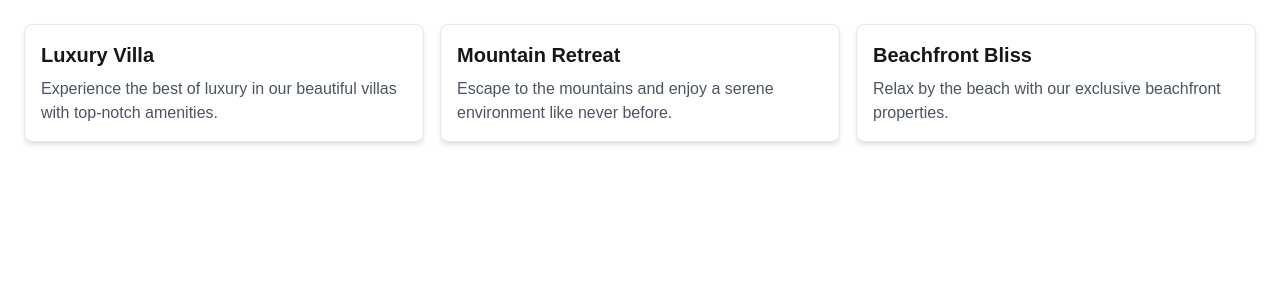
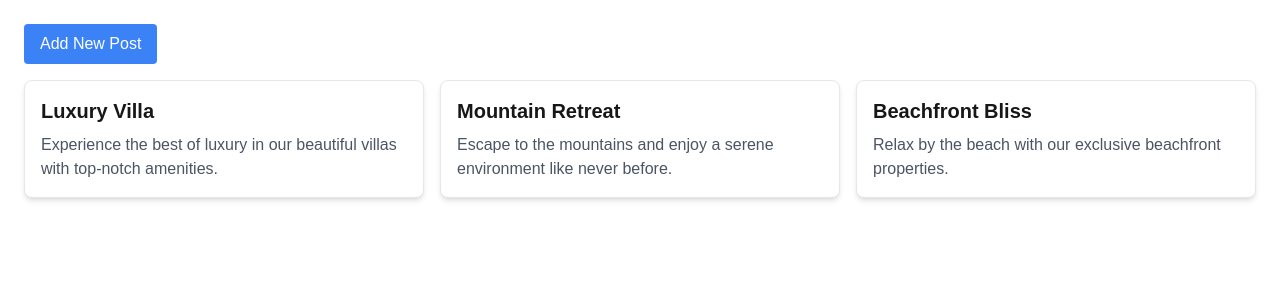
Before and after one commit to pasiama/alx-project-0x02-setup, a Next.js app in the folder alx-project-0x02/: page /home in a window 1280 px wide. Shown: the top 300 px of the page. Built offline with nearby package versions, Linux system fonts and the light colour scheme.

Commit message:
4. Implement a Modal Component

```diff
--- /dev/null
+++ b/alx-project-0x02/components/common/PostModal.tsx
@@ -0,0 +1,71 @@
+import React, { useState } from "react";
+
+interface PostModalProps {
+  isOpen: boolean;
+  onClose: () => void;
+  onSubmit: (title: string, content: string) => void;
+}
+
+const PostModal: React.FC<PostModalProps> = ({ isOpen, onClose, onSubmit }) => {
+  const [title, setTitle] = useState("");
+  const [content, setContent] = useState("");
+
+  const handleSubmit = (e: React.FormEvent) => {
+    e.preventDefault();
+    onSubmit(title, content);
+    setTitle("");
+    setContent("");
+    onClose();
+  };
+
+  if (!isOpen) return null;
+
+  return (
+    <div className="fixed inset-0 bg-black bg-opacity-50 flex justify-center items-center">
+      <div className="bg-white p-6 rounded-lg shadow-lg w-1/3">
+        <h2 className="text-xl font-bold mb-4">Add New Post</h2>
+        <form onSubmit={handleSubmit}>
+          <div className="mb-4">
+            <label className="block text-gray-700 mb-2">Title</label>
+            <input
+              type="text"
+              value={title}
+              onChange={(e) => setTitle(e.target.value)}
+              className="w-full p-2 border rounded"
+              required
+              title="Title"
+            />
+          </div>
+          <div className="mb-4">
+            <label className="block text-gray-700 mb-2">Content</label>
+            <textarea
+              title="Content"
+              value={content}
+              onChange={(e) => setContent(e.target.value)}
+              className="w-full p-2 border rounded"
+              rows={4}
+              required
+            />
+          </div>
+          <div className="flex justify-end space-x-4">
+            <button
+              type="button"
+              onClick={onClose}
+              className="px-4 py-2 bg-gray-400 text-white rounded"
+            >
+              Cancel
+            </button>
+            <button
+              type="submit"
+              className="px-4 py-2 bg-blue-500 text-white rounded"
+            >
+              Submit
+            </button>
+          </div>
+        </form>
+      </div>
+    </div>
+  );
+};
+
+export default PostModal;
--- a/alx-project-0x02/pages/home.tsx
+++ b/alx-project-0x02/pages/home.tsx
@@ -1,20 +1,37 @@
-import React from "react";
+import React, { useState } from "react";
 import Card from "@/components/common/Card";
+import PostModal from "@/components/common/PostModal";
 
 const Home: React.FC = () => {
+  const [posts, setPosts] = useState([
+    { title: "Luxury Villa", content: "Experience the best of luxury in our beautiful villas with top-notch amenities." },
+    { title: "Mountain Retreat", content: "Escape to the mountains and enjoy a serene environment like never before." },
+    { title: "Beachfront Bliss", content: "Relax by the beach with our exclusive beachfront properties." },
+  ]);
+
+  const [isModalOpen, setModalOpen] = useState(false);
+
+  const handleAddPost = (title: string, content: string) => {
+    setPosts([...posts, { title, content }]);
+  };
+
   return (
-    <div className="p-6 grid grid-cols-1 sm:grid-cols-2 lg:grid-cols-3 gap-4">
-      <Card
-        title="Luxury Villa"
-        content="Experience the best of luxury in our beautiful villas with top-notch amenities."
-      />
-      <Card
-        title="Mountain Retreat"
-        content="Escape to the mountains and enjoy a serene environment like never before."
-      />
-      <Card
-        title="Beachfront Bliss"
-        content="Relax by the beach with our exclusive beachfront properties."
+    <div className="p-6">
+      <button
+        onClick={() => setModalOpen(true)}
+        className="mb-4 px-4 py-2 bg-blue-500 text-white rounded"
+      >
+        Add New Post
+      </button>
+      <div className="grid grid-cols-1 sm:grid-cols-2 lg:grid-cols-3 gap-4">
+        {posts.map((post, index) => (
+          <Card key={index} title={post.title} content={post.content} />
+        ))}
+      </div>
+      <PostModal
+        isOpen={isModalOpen}
+        onClose={() => setModalOpen(false)}
+        onSubmit={handleAddPost}
       />
     </div>
   );
```
